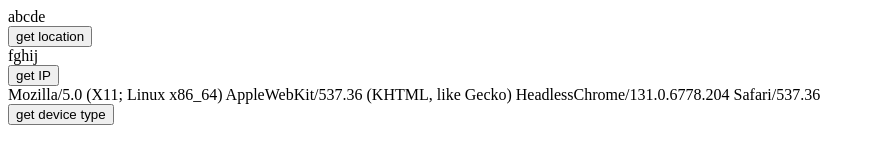
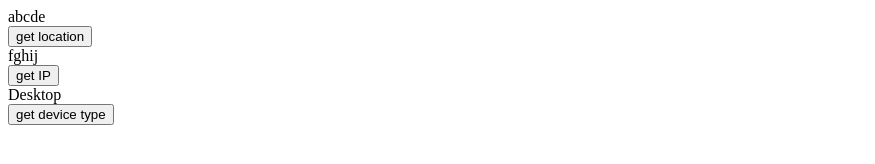
Before and after one commit to dlorej/foundation, a plain HTML site: page index.html in a window 1280 px wide. Both pictures are taken after a click on the button "get device type". Shown: the whole page, without its empty margins (0-875 px from the left). Drawn offline with Linux system fonts and the light colour scheme.

Commit message:
html device type test 3

```diff
--- a/index.html
+++ b/index.html
@@ -31,8 +31,13 @@
         )
     }
     getDeviceType =()=>{
+        const regex = /Mobi|Android|webOS|iPhone|iPad|iPod|BlackBerry|IEMobile|Opera Mini/i;
         const targetDiv = document.getElementById("div3")
-        targetDiv.innerHTML = navigator.userAgent
+        if (regex.test(navigator.userAgent)){
+            targetDiv.innerHTML = "Mobile"
+        } else{
+            targetDiv.innerHTML = "Desktop"
+        }
     }
 </script>
 </html>
```
